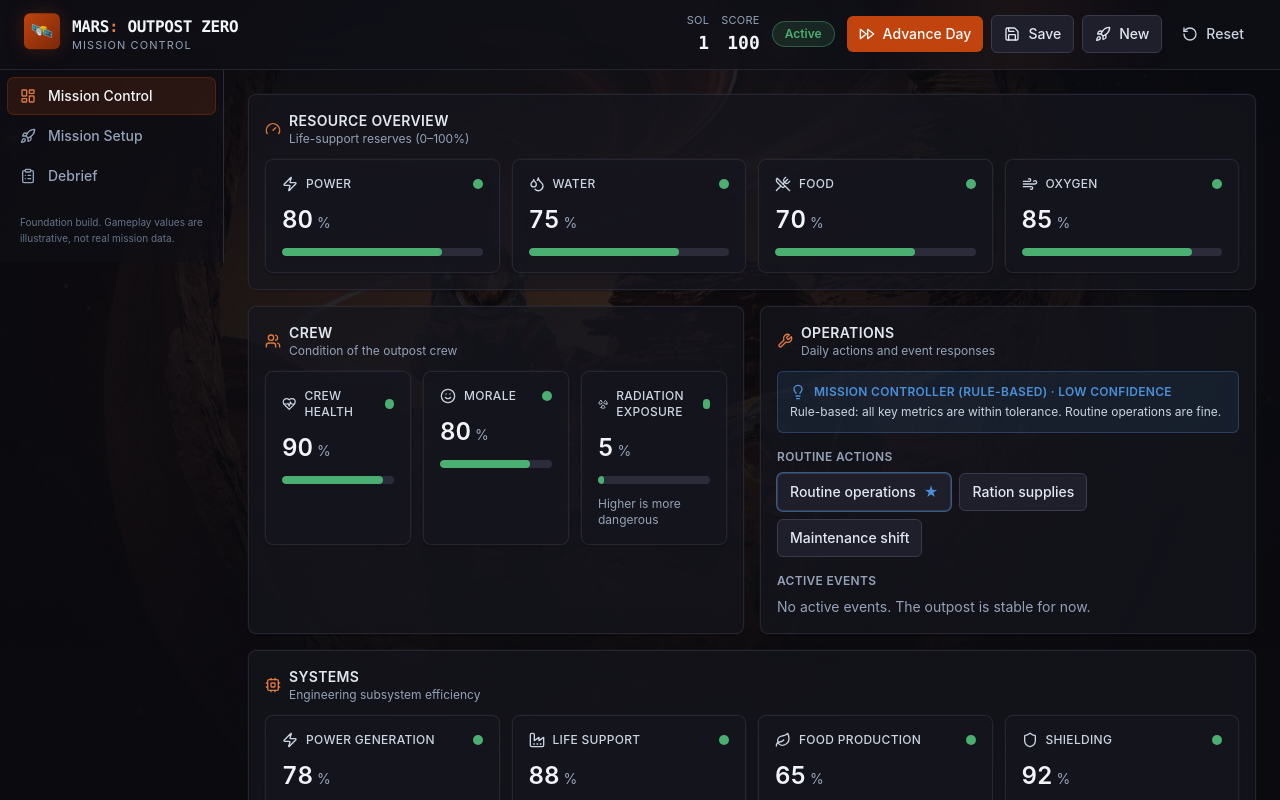
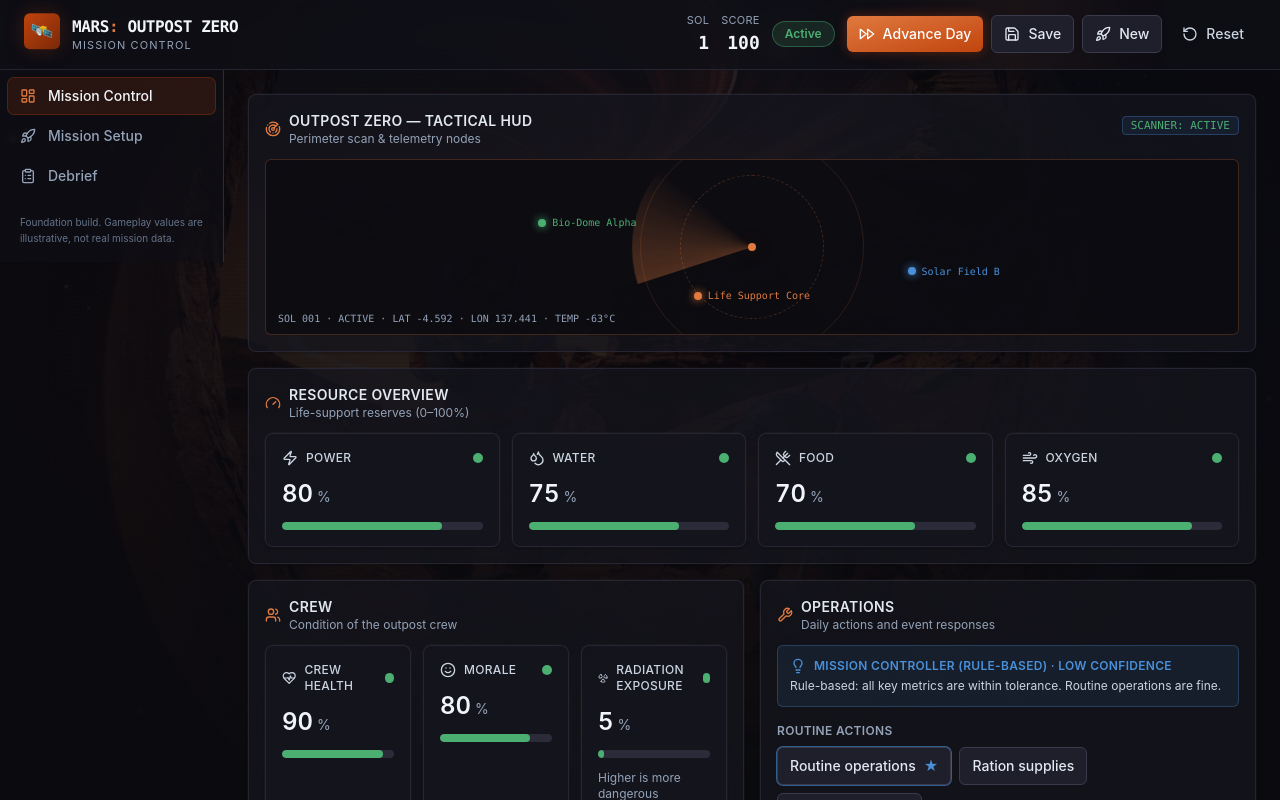
Before and after one commit to x-uan-ya/Guardians-of-the-galaxy, a React (Vite) app: page / in a window 1280 px wide. Shown: the top 800 px of the page. Built offline with nearby package versions, Linux system fonts and the light colour scheme.

Commit message:
added background

```diff
--- a/index.html
+++ b/index.html
@@ -8,9 +8,15 @@
       name="description"
       content="MARS: OUTPOST ZERO — manage a Mars outpost, balance resources, and survive."
     />
-    <title>MARS: OUTPOST ZERO</title>
+    <title>MARS: OUTPOST ZERO — Mission Control</title>
   </head>
   <body>
+    <!--
+      The React app mounts into #root and controls everything inside it.
+      The decorative mission backdrop is rendered by the <MissionBackdrop />
+      React component (fixed, behind all UI) — do NOT put static markup inside
+      #root, React will replace it on load.
+    -->
     <div id="root"></div>
     <script type="module" src="/src/main.tsx"></script>
   </body>
--- a/src/components/layout/MissionBackdrop.tsx
+++ b/src/components/layout/MissionBackdrop.tsx
@@ -1,14 +1,18 @@
 /**
  * MissionBackdrop.tsx
  * -------------------
- * A fixed, full-viewport decorative background rendered behind all UI.
- * Three stacked layers:
- *   1. The NASA Mars artwork (public/mars-bg.jpg) with a slow Ken Burns drift.
- *   2. A twinkling star-field overlay.
- *   3. A dark scrim gradient so foreground text stays readable.
+ * A fixed, full-viewport decorative background rendered behind all UI. Stacked
+ * layers, back to front:
+ *   1. The NASA Mars artwork (public/mars-bg.webp) with a slow Ken Burns drift.
+ *   2. A tactical HUD grid, edge-masked.
+ *   3. Drifting wind-blown dust particles.
+ *   4. A twinkling star-field.
+ *   5. Ambient CRT scanlines.
+ *   6. A dark scrim so foreground text stays readable.
  *
  * Purely decorative: aria-hidden, pointer-events-none, no game logic. If the
  * image file is absent, the gradient fallback in index.css still looks right.
+ * All motion is disabled under prefers-reduced-motion (see index.css).
  */
 
 import type { ReactElement } from 'react';
@@ -19,10 +23,19 @@ export function MissionBackdrop(): ReactElement {
       {/* 1. Photographic Mars layer with slow drift. */}
       <div className="mars-backdrop absolute inset-0 animate-backdrop-drift" />
 
-      {/* 2. Twinkling stars. */}
-      <div className="starfield absolute inset-0 animate-twinkle opacity-60 mix-blend-screen" />
+      {/* 2. Tactical HUD grid. */}
+      <div className="hud-grid absolute inset-0" />
 
-      {/* 3. Readability scrim. */}
+      {/* 3. Wind-blown dust. */}
+      <div className="dust-storm absolute inset-0 animate-dust-move opacity-60" />
+
+      {/* 4. Twinkling stars. */}
+      <div className="starfield absolute inset-0 animate-twinkle opacity-50 mix-blend-screen" />
+
+      {/* 5. Ambient scanlines. */}
+      <div className="scanlines absolute inset-0 opacity-20" />
+
+      {/* 6. Readability scrim. */}
       <div className="mars-scrim absolute inset-0" />
     </div>
   );
--- a/src/features/dashboard/Dashboard.tsx
+++ b/src/features/dashboard/Dashboard.tsx
@@ -7,6 +7,7 @@
  */
 
 import type { ReactElement } from 'react';
+import { TacticalHud } from './TacticalHud';
 import { ResourceOverview } from './ResourceOverview';
 import { CrewStatus } from './CrewStatus';
 import { SystemStatus } from './SystemStatus';
@@ -25,6 +26,7 @@ interface DashboardProps {
 export function Dashboard({ state, activity, onDecide }: DashboardProps): ReactElement {
   return (
     <div className="stagger space-y-4">
+      <TacticalHud state={state} />
       <ResourceOverview state={state} />
       <div className="grid grid-cols-1 gap-4 lg:grid-cols-2">
         <CrewStatus state={state} />
--- /dev/null
+++ b/src/features/dashboard/TacticalHud.tsx
@@ -0,0 +1,98 @@
+/**
+ * TacticalHud.tsx
+ * ---------------
+ * A decorative "tactical HUD map" panel for the top of the dashboard: a
+ * sweeping radar with outpost hotspot nodes and a telemetry readout line.
+ *
+ * The radar and node positions are purely decorative. The readout line and the
+ * scanner status pill reflect REAL game state (day, mission status, overall
+ * life-support level) so the flourish stays honest and alive. No game logic or
+ * mutation happens here — it only reads what it is given.
+ */
+
+import type { ReactElement } from 'react';
+import { Radar } from 'lucide-react';
+import { SectionHeader } from '../../components/ui/SectionHeader';
+import { calculateDerivedStatus } from '../simulation/simulationEngine';
+import type { GameState, StatusLevel } from '../simulation/simulationTypes';
+
+interface TacticalHudProps {
+  state: GameState;
+}
+
+const LEVEL_COLOR: Record<StatusLevel, string> = {
+  ok: '#4caf72',
+  warn: '#d9a93f',
+  critical: '#d9533f',
+};
+
+/** Decorative outpost nodes shown on the radar. */
+const NODES = [
+  { label: 'Bio-Dome Alpha', top: '32%', left: '28%', color: '#4caf72' },
+  { label: 'Solar Field B', top: '60%', left: '66%', color: '#4a90d9' },
+  { label: 'Life Support Core', top: '74%', left: '44%', color: '#e07a3f' },
+] as const;
+
+export function TacticalHud({ state }: TacticalHudProps): ReactElement {
+  const derived = calculateDerivedStatus(state);
+  const scanning = state.mission.status === 'active' || state.mission.status === 'critical';
+
+  return (
+    <section className="panel relative overflow-hidden p-4">
+      <SectionHeader
+        title="Outpost Zero — Tactical HUD"
+        icon={Radar}
+        subtitle="Perimeter scan & telemetry nodes"
+        action={
+          <span
+            className="font-mono text-[11px] rounded border px-2 py-0.5"
+            style={{
+              color: LEVEL_COLOR[derived.overall],
+              borderColor: 'rgba(74,144,217,0.3)',
+              background: 'rgba(74,144,217,0.1)',
+            }}
+          >
+            SCANNER: {scanning ? 'ACTIVE' : 'STANDBY'}
+          </span>
+        }
+      />
+
+      <div className="relative flex h-44 w-full items-center justify-center overflow-hidden rounded-md border border-mars-orange/25 bg-space-900/80">
+        {/* Concentric radar rings. */}
+        <div className="absolute h-36 w-36 rounded-full border border-dashed border-mars-orange/25" />
+        <div className="absolute h-56 w-56 rounded-full border border-mars-orange/15" />
+        <div className="absolute h-2 w-2 rounded-full bg-mars-orange shadow-glow" />
+
+        {/* Sweep: a rotating conic wedge. */}
+        <div
+          className="absolute h-60 w-60 animate-radar-sweep rounded-full"
+          style={{
+            background:
+              'conic-gradient(from 0deg, rgba(224,122,63,0.32) 0deg, transparent 60deg, transparent 360deg)',
+          }}
+        />
+
+        {/* Hotspot nodes. */}
+        {NODES.map((node) => (
+          <div
+            key={node.label}
+            className="absolute flex items-center gap-1.5 font-mono text-[10px]"
+            style={{ top: node.top, left: node.left, color: node.color }}
+          >
+            <span
+              className="h-2 w-2 rounded-full"
+              style={{ background: node.color, boxShadow: `0 0 8px ${node.color}` }}
+            />
+            {node.label}
+          </div>
+        ))}
+
+        {/* Telemetry readout (day/status are real; environment values are flavour). */}
+        <div className="absolute bottom-2 left-3 font-mono text-[10px] text-slate-400">
+          SOL {String(state.day).padStart(3, '0')} · {state.mission.status.toUpperCase()} · LAT
+          -4.592 · LON 137.441 · TEMP -63°C
+        </div>
+      </div>
+    </section>
+  );
+}
--- a/src/styles/index.css
+++ b/src/styles/index.css
@@ -41,6 +41,7 @@
     background-size: cover;
     background-position: center;
     background-repeat: no-repeat;
+    filter: saturate(1.15) contrast(1.08);
     will-change: transform;
   }
 
@@ -60,6 +61,38 @@
       radial-gradient(1px 1px at 85% 20%, rgba(255, 255, 255, 0.7), transparent),
       radial-gradient(1px 1px at 10% 70%, rgba(255, 255, 255, 0.5), transparent);
     background-size: 100% 100%;
+  }
+
+  /* Tactical HUD grid, masked to fade toward the edges. */
+  .hud-grid {
+    background-image:
+      linear-gradient(to right, rgba(224, 122, 63, 0.04) 1px, transparent 1px),
+      linear-gradient(to bottom, rgba(224, 122, 63, 0.04) 1px, transparent 1px);
+    background-size: 40px 40px;
+    -webkit-mask-image: radial-gradient(circle at 50% 50%, rgba(0, 0, 0, 0.85), transparent 85%);
+    mask-image: radial-gradient(circle at 50% 50%, rgba(0, 0, 0, 0.85), transparent 85%);
+  }
+
+  /* Wind-blown dust particles that drift across the surface. */
+  .dust-storm {
+    background-image:
+      radial-gradient(2px 2px at 20px 30px, rgba(224, 122, 63, 0.8), transparent),
+      radial-gradient(2px 2px at 150px 150px, rgba(255, 180, 120, 0.6), transparent),
+      radial-gradient(1.5px 1.5px at 300px 80px, rgba(224, 122, 63, 0.5), transparent),
+      radial-gradient(2px 2px at 420px 300px, rgba(255, 200, 150, 0.7), transparent);
+    background-size: 550px 550px;
+  }
+
+  /* Ambient CRT scanlines. */
+  .scanlines {
+    background: linear-gradient(
+      to bottom,
+      rgba(255, 255, 255, 0) 0,
+      rgba(255, 255, 255, 0) 50%,
+      rgba(0, 0, 0, 0.3) 50%,
+      rgba(0, 0, 0, 0.3)
+    );
+    background-size: 100% 4px;
   }
 
   /* Stagger helper: children fade in with an increasing delay. */
@@ -88,17 +121,21 @@
 @layer components {
   .panel {
     @apply rounded-lg border border-space-600/80 bg-space-800/70 shadow-panel backdrop-blur-md
-      transition-colors duration-200 hover:border-space-500/80;
+      transition-all duration-200 ease-out
+      hover:border-mars-orange/40 hover:shadow-[0_6px_24px_rgba(0,0,0,0.55),0_0_15px_rgba(224,122,63,0.25)];
   }
 
   .btn {
     @apply inline-flex items-center justify-center gap-2 rounded-md px-3 py-2 text-sm font-medium
-      transition-colors duration-150 focus:outline-none focus-visible:ring-2
-      focus-visible:ring-accent-blue/70 disabled:cursor-not-allowed disabled:opacity-50;
+      transition-all duration-150 ease-out focus:outline-none focus-visible:ring-2
+      focus-visible:ring-accent-blue/70 disabled:cursor-not-allowed disabled:opacity-50
+      disabled:hover:translate-y-0 disabled:hover:brightness-100;
   }
 
   .btn-primary {
-    @apply btn bg-mars-red text-white hover:bg-mars-orange;
+    @apply btn bg-gradient-to-br from-mars-orange to-mars-red text-white
+      shadow-[0_0_12px_rgba(193,68,14,0.4)]
+      hover:-translate-y-px hover:brightness-110 hover:shadow-[0_0_20px_rgba(224,122,63,0.6)];
   }
 
   .btn-secondary {
--- a/tailwind.config.js
+++ b/tailwind.config.js
@@ -78,6 +78,16 @@ export default {
           '0%': { color: '#e07a3f' },
           '100%': { color: 'inherit' },
         },
+        // Drifting wind-blown dust particles over the surface.
+        'dust-move': {
+          '0%': { backgroundPosition: '0 0' },
+          '100%': { backgroundPosition: '-550px 550px' },
+        },
+        // Continuous radar sweep.
+        'radar-sweep': {
+          '0%': { transform: 'rotate(0deg)' },
+          '100%': { transform: 'rotate(360deg)' },
+        },
       },
       animation: {
         'fade-in': 'fade-in 0.25s ease-out',
@@ -88,6 +98,8 @@ export default {
         'scan-sweep': 'scan-sweep 7s ease-in-out infinite',
         float: 'float 4s ease-in-out infinite',
         'value-flash': 'value-flash 0.6s ease-out',
+        'dust-move': 'dust-move 20s linear infinite',
+        'radar-sweep': 'radar-sweep 8s linear infinite',
       },
     },
   },
```
Also changed, not shown: 1 other file (tests, documents, lock files or other folders).
